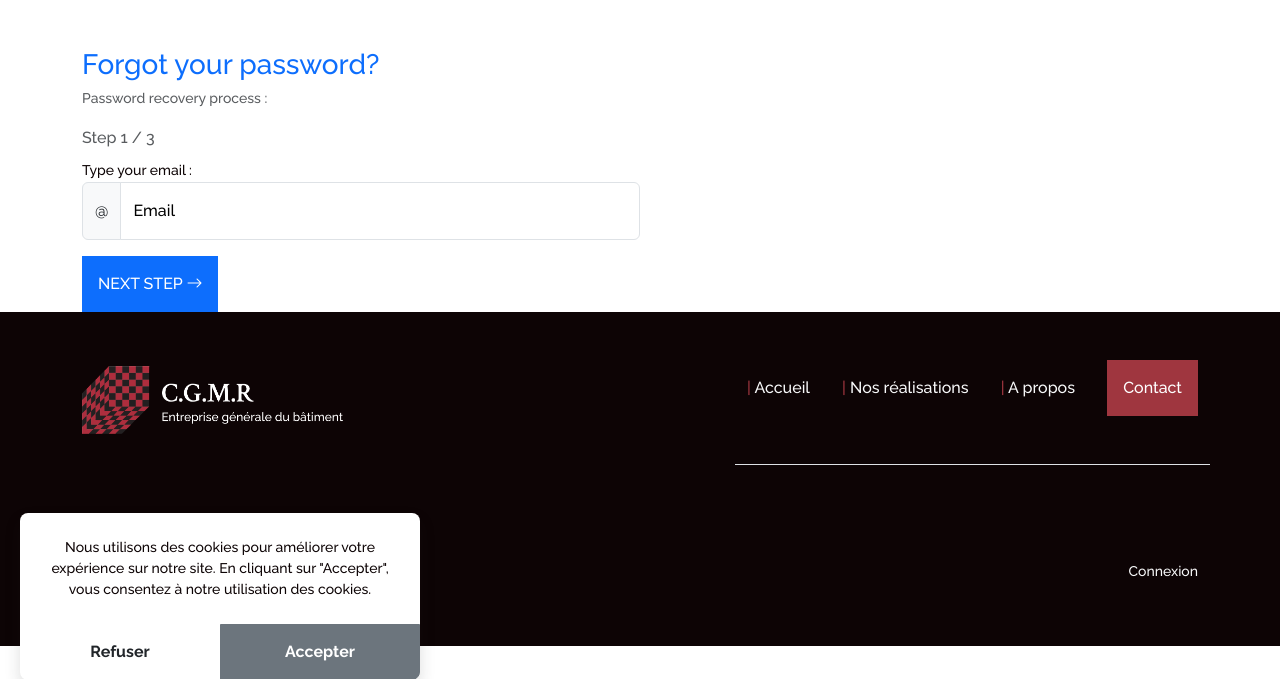
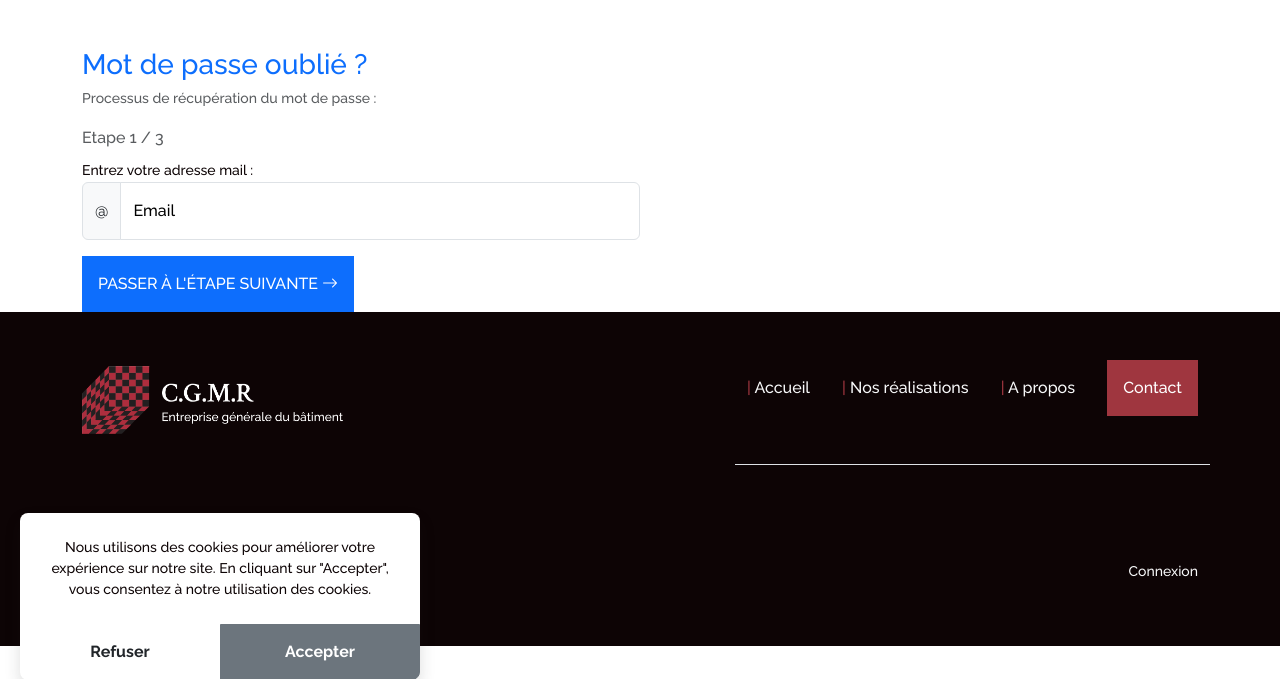
Before and after one commit to michaelheilikman/cgmr, a PHP site: page /recuperation.php in a window 1280 px wide. Shown: the part 90-769 px from the top of the page. Run offline with PHP 8.4, Linux system fonts and the light colour scheme; data that the repository does not hold is empty; some libraries are stand-ins or nearby versions.

Commit message:
modification de la récupération de mail

```diff
--- a/includes/recup_mail.php
+++ b/includes/recup_mail.php
@@ -55,15 +55,15 @@ if(isset($_POST['recup_submit'],$_POST['recup_mail'])) {
                $mail->isSMTP();                                            // Send using SMTP
                $mail->Host       = 'smtp.ionos.fr';                   // Set the SMTP server to send through
                $mail->SMTPAuth   = true;                                   // Enable SMTP authentication
-               $mail->Username   = 'no_reply@michaelheilikman.com';                  // SMTP username
-               $mail->Password   = 'Mike@3138142';                               // SMTP password
+               $mail->Username   = 'no_reply@cgmr.fr';                  // SMTP username
+               $mail->Password   = $_ENV['MDP_NOREPLY'];                               // SMTP password
                //$mail->SMTPSecure = PHPMailer::ENCRYPTION_STARTTLS;         // Enable TLS encryption; `PHPMailer::ENCRYPTION_SMTPS` encouraged
                $mail->SMTPSecure = 'tls';
                $mail->CharSet = 'UTF-8';
                $mail->Port       = 587;                                    // TCP port to connect to, use 465 for `PHPMailer::ENCRYPTION_SMTPS` above
 
                //Recipients
-               $mail->setFrom('no_reply@michaelheilikman.com', 'noreply.michaelheilikman');
+               $mail->setFrom('no_reply@cgmr.fr', 'noreply.cgmr');
                $mail->addAddress(''.$recup_mail.'', ''.strtoupper($prenom[0]->prenom).' '.strtoupper($prenom[0]->nom).'');     // Add a recipient
                // $mail->addAddress('claire.benes@ifip.asso.fr', 'Claire Benes');     // Add a recipient
                // $mail->addAddress('ellen@example.com');               // Name is optional
@@ -102,10 +102,10 @@ if(isset($_POST['recup_submit'],$_POST['recup_mail'])) {
                         <td width="20"></td>
                         <td>
                               <h2>Hi '.strtoupper($prenom[0]->prenom).'! 🖐</h2>
-                              <p>Your recovery code to copy and paste into the dedicated field at the step 2 of 3: </p>
+                              <p>Votre code de récupération à copier et coller dans le champ dédié de l\'étape 2 / 3 : </p>
                               <p style="font-size:30px;margin-top:20px;margin-bottom:20px;">'.$recup_code.'</p>
-                              <p>If you have lost the password recovery page, you can <a href="'.$liveURL.'/recuperation.php?section=code&a='.$recup_mail.'">click here</a> and go back to the step 2 of 3. You just need to paste your recovery code into the field dedicated for this purpose.</p>
-                              <p>Thank you and see you soon at <a href="'.$liveURL.'">'.$liveURL.'</a> !</p>
+                              <p>Si vous avez perdu la page de récupération du mot de passe, vous pouvez <a href="'.$liveURL.'/recuperation.php?section=code&a='.$recup_mail.'">cliquez-ici</a> et retourner à l\'étape 2 / 3. Il vous suffira de coller votre code de récupération dans le champ dédié à cet effet.</p>
+                              <p>Merci et à bientôt sur <a href="'.$liveURL.'">'.$liveURL.'</a> !</p>
 
                         </td>
                         <td width="20"></td>
@@ -121,7 +121,7 @@ if(isset($_POST['recup_submit'],$_POST['recup_mail'])) {
 
                      <tr>
                         <td colspan="3" bgcolor="#000000" color:#ffffff;>
-                           <center color:#ffffff;><a style="font-size:12px;color:#ffffff;" href="'.$liveURL.'">'.$liveURL.'</a> | <a style="font-size:12px;color:#ffffff;" href="mailto:'.$administrator.'">contact us</a></center>
+                           <center color:#ffffff;><a style="font-size:12px;color:#ffffff;" href="'.$liveURL.'">'.$liveURL.'</a> | <a style="font-size:12px;color:#ffffff;" href="mailto:'.$administrator.'">contactez-nous</a></center>
                         </td>
                      </tr>
 
@@ -132,7 +132,7 @@ if(isset($_POST['recup_submit'],$_POST['recup_mail'])) {
                      <tr>
                         <td colspan="3" align="center">
                            <font size="2">
-                           This is an automated email, please do not reply to it.
+                           Ceci est un email automatique, merci de ne pas y répondre.
                            </font>
                         </td>
                      </tr>
@@ -141,7 +141,7 @@ if(isset($_POST['recup_submit'],$_POST['recup_mail'])) {
                </body>
                </html>
                ';
-               $mail->AltBody = 'Please kindly copy and paste the following recovery code: '.$recup_code.'';
+               $mail->AltBody = 'Merci de bien vouloir copier et coller le code de récupération suivant: '.$recup_code.'';
 
                $mail->send();
                //echo 'Gestion Message has been sent';
@@ -149,15 +149,15 @@ if(isset($_POST['recup_submit'],$_POST['recup_mail'])) {
                echo "Message could not be sent. Mailer Error: {$mail->ErrorInfo}";
            }
 
-            header('location:recuperation.php?section=code');
+           header('location:recuperation.php?section=code');
          } else {
-            $errorInfo = "<span class='font-weight-bold'>This email address is not registered.</span><br> <small>If you don't think you have an account, please contact the <a href='mailto:".$administrator."?subject=Account creation request for ".$website." website'>administrator</a>, or try again with a different email address.</small>";
+            $errorInfo = "<span class='font-weight-bold'>Cette adresse mail n'est pas enregistrée</span>.<br> <small>Si vous ne pensez pas posséder de compte, veuillez contacter l'<a href='mailto:".$administrateur."?subject=Demande de création de compte pour le site ".$website."'>administrateur</a>, ou réessayez avec une autre adresse mail.</small>";
          }
       } else {
-         $errorDanger = "<span class='font-weight-bold'>The format entered does not correspond to a valid email address!</span>";
+         $errorDanger = "<span class='font-weight-bold'>Le format saisi ne correspond pas à une adresse mail valide !</span>";
       }
    } else {
-      $errorWarning = "<span class='font-weight-bold'>Please enter your email address</span>";
+      $errorWarning = "<span class='font-weight-bold'>Veuillez entrer votre adresse mail</span>";
    }
 }
 if(isset($_POST['verif_submit'],$_POST['verif_code'])) {
@@ -171,10 +171,10 @@ if(isset($_POST['verif_submit'],$_POST['verif_code'])) {
          $up_req->execute(array($_SESSION['recup_mail']));
          header('location:recuperation.php?section=changemdp');
       } else {
-         $errorDanger = "<span class='font-weight-bold'>Invalid recovery code</span>";
+         $errorDanger = "<span class='font-weight-bold'>Code invalide</span>";
       }
    } else {
-      $errorWarning = "<span class='font-weight-bold'>Please enter your confirmation password</span>";
+      $errorWarning = "<span class='font-weight-bold'>Veuillez entrer votre code de confirmation</span>";
    }
 }
 if(isset($_POST['change_submit'])) {
@@ -200,17 +200,17 @@ if(isset($_POST['change_submit'])) {
               $del_req->execute();
               header('location:index.php');
             } else {
-               $errorWarning = "Your passwords do not match.";
+               $errorWarning = "Vos mots de passe ne correspondent pas";
             }
          } else {
-            $errorWarning = "Please fill in all fields.";
+            $errorWarning = "Veuillez remplir tous les champs";
          }
       } else {
-         $errorDanger = "Please verify your email by using the verification code that was sent to you by email.";
+         $errorDanger = "Veuillez valider votre mail grâce au code de vérification qui vous a été envoyé par mail";
       }
 
    } else {
-      $errorWarning = "Please fill in all fields.";
+      $errorWarning = "Veuillez remplir tous les champs";
    }
 }
 ?>
--- a/recuperation.php
+++ b/recuperation.php
@@ -18,8 +18,8 @@ if(isset($_GET['a'])){
 	<div class="d-flex flex-wrap">
 
         <div class="col-12 col-md-6 me-5">
-            <h3 class="h3 text-primary mb-1">Forgot your password?</h3>
-            <p class="mb-0"><small class="text-body-secondary">Password recovery process :</small></p>
+            <h3 class="h3 text-primary mb-1">Mot de passe oublié ?</h3>
+            <p class="mb-0"><small class="text-body-secondary">Processus de récupération du mot de passe :</small></p>
             <?php if(isset($errorDanger)) { echo '<div class="mt-3 mb-0 alert alert-danger" role="alert">'.$errorDanger.'</div>'; } else { echo ""; } ?>
             <?php if(isset($errorWarning)) { echo '<div class="mt-3 mb-0 alert alert-warning" role="alert">'.$errorWarning.'</div>'; } else { echo ""; } ?>
             <?php if(isset($errorInfo)) { echo '<div class="mt-3 mb-0 alert alert-info" role="alert">'.$errorInfo.'</div>'; } else { echo ""; } ?>
@@ -27,49 +27,49 @@ if(isset($_GET['a'])){
 
         <div class="col-12 col-md-6 mt-3">
             <?php if($section == 'code' OR $section == 'code?a='.@$_SESSION["recup_mail"]) { ?>
-                <p class="mb-2 text-body-secondary">Step 2/3</p>
-                <p class="mb-0">A verification code has been sent by email to: <b><?php echo $_SESSION['recup_mail'] ?></b></p>
-                <small class="text-body-secondary mb-2 d-block">Please check your spam folder if you don't see the email. Otherwise, go back to the <a href="recuperation.php">previous step</a>.</small>
+                <p class="mb-2 text-body-secondary">Etape 2 / 3</p>
+                <p class="mb-0">Un code de vérification été envoyé par mail à l'adresse : <b><?php echo $_SESSION['recup_mail'] ?></b></p>
+                <small class="text-body-secondary mb-2 d-block">Pensez à regarder dans vos spams. Sinon revenir à l' <a href="recuperation.php">épape précédente</a>.</small>
 
                 <form method="post" class="form-group">
-                    <label for="typeCode"><small>Enter your code :</small></label>
+                    <label for="typeCode"><small>Entrez votre code :</small></label>
                     <div class="input-group mb-3">
                         <span class="input-group-text"><i class="bi bi-shield-lock"></i></span>
                         <div class="form-floating">
-                            <input type="text" class="form-control" id="typeCode" placeholder="Type here your 8 numbers code" name="verif_code"/>
-                            <label for="typeCode" class="text-black">Type here your 8 numbers code</label>
+                            <input type="text" class="form-control" id="typeCode" placeholder="Entrez votre code à 8 chiffres" name="verif_code"/>
+                            <label for="typeCode" class="text-black">Entrez votre code à 8 chiffres</label>
                         </div>
                     </div>
-                    <button type="submit" value="PASSER À L'ÉTAPE SUIVANTE" name="verif_submit" class="btn btn-block btn-primary">NEXT STEP <i class="bi bi-arrow-right"></i></button>
+                    <button type="submit" value="PASSER À L'ÉTAPE SUIVANTE" name="verif_submit" class="btn btn-block btn-primary">PASSER À L'ÉTAPE SUIVANTE <i class="bi bi-arrow-right"></i></button>
                 </form>
 
             <?php } elseif($section == "changemdp") { ?>
-                <p>Create a new password for : <b><?php echo $_SESSION['recup_mail'] ?></b></p>
-                <p class="mb-2 text-body-secondary">Step 3 / 3</p>
+                <p>Choisissez votre nouveau mot de passe pour l'adresse : <b><?php echo $_SESSION['recup_mail'] ?></b></p>
+                <p class="mb-2 text-body-secondary">Etape 3 / 3</p>
 
                 <form method="post" class="form-group">
                     <div class="input-group mb-3">
                         <div class="form-floating show_hide_password">
-                            <input type="password" name="change_mdp" class="form-control" id="changemdp1" placeholder="entrez votre mot de passe">
-                            <label for="changemdp1" class="text-black">New password</label>
+                            <input type="password" name="change_mdp" class="form-control" id="changemdp1" placeholder="Nouveau mot de passe">
+                            <label for="changemdp1" class="text-black">Nouveau mot de passe</label>
                         </div>
                         <span class="input-group-text"><i class="bi bi-eye-slash" aria-hidden="true"></i></span>
                     </div>
                     <div class="input-group mb-3">
                         <div class="form-floating show_hide_password">
-                            <input type="password" name="change_mdpc" class="form-control" id="changemdp2" placeholder="entrez votre mot de passe">
-                            <label for="changemdp2" class="text-black">Confirm password</label>
+                            <input type="password" name="change_mdpc" class="form-control" id="changemdp2" placeholder="Confirmer mot de passe">
+                            <label for="changemdp2" class="text-black">Confirmer mot de passe</label>
                         </div>
                         <span class="input-group-text"><i class="bi bi-eye-slash" aria-hidden="true"></i></span>
                     </div>
 
-                    <button type="submit" name="change_submit" class="btn btn-block btn-primary">CONFIRM AND LOGIN <i class="bi bi-fingerprint"></i></button>
+                    <button type="submit" name="change_submit" class="btn btn-block btn-primary">VALIDER ET REVENIR AU SITE <i class="bi bi-fingerprint"></i></button>
                 </form>
 
             <?php } else { ?>
-                <p class="mb-2 text-body-secondary">Step 1 / 3</p>
+                <p class="mb-2 text-body-secondary">Etape 1 / 3</p>
                 <form method="post" class="form-group">
-                    <label for="typeMail"><small>Type your email :</small></label>
+                    <label for="typeMail"><small>Entrez votre adresse mail :</small></label>
                     <div class="input-group mb-3">
                         <span class="input-group-text">@</span>
                         <div class="form-floating">
@@ -77,7 +77,7 @@ if(isset($_GET['a'])){
                             <label for="typeMail" class="text-black">Email</label>
                         </div>
                     </div>
-                    <button type="submit" name="recup_submit" class="btn btn-block btn-primary">NEXT STEP <i class="bi bi-arrow-right"></i></button>
+                    <button type="submit" name="recup_submit" class="btn btn-block btn-primary">PASSER À L'ÉTAPE SUIVANTE <i class="bi bi-arrow-right"></i></button>
                 </form>
             <?php } ?>
 
```
